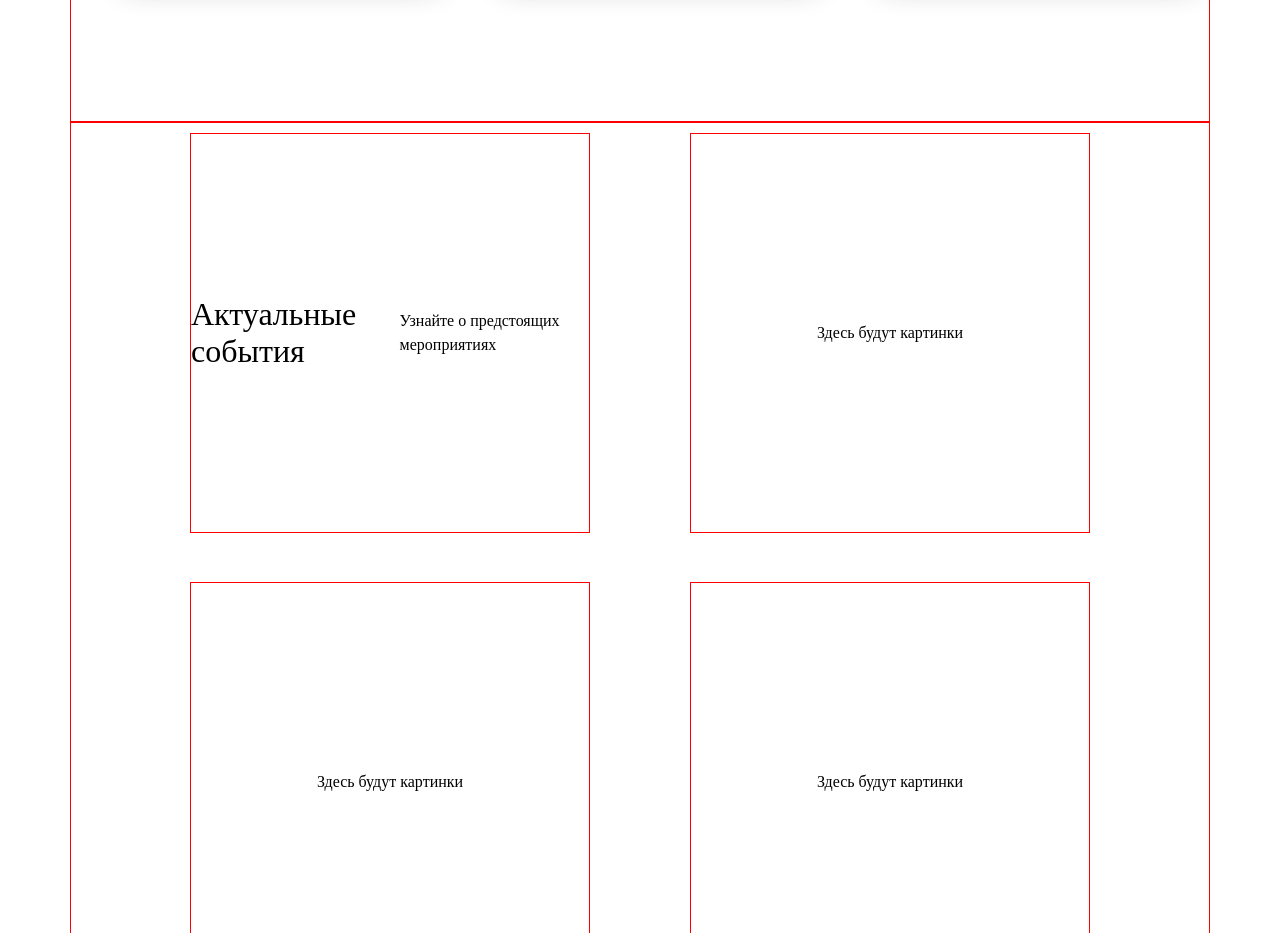
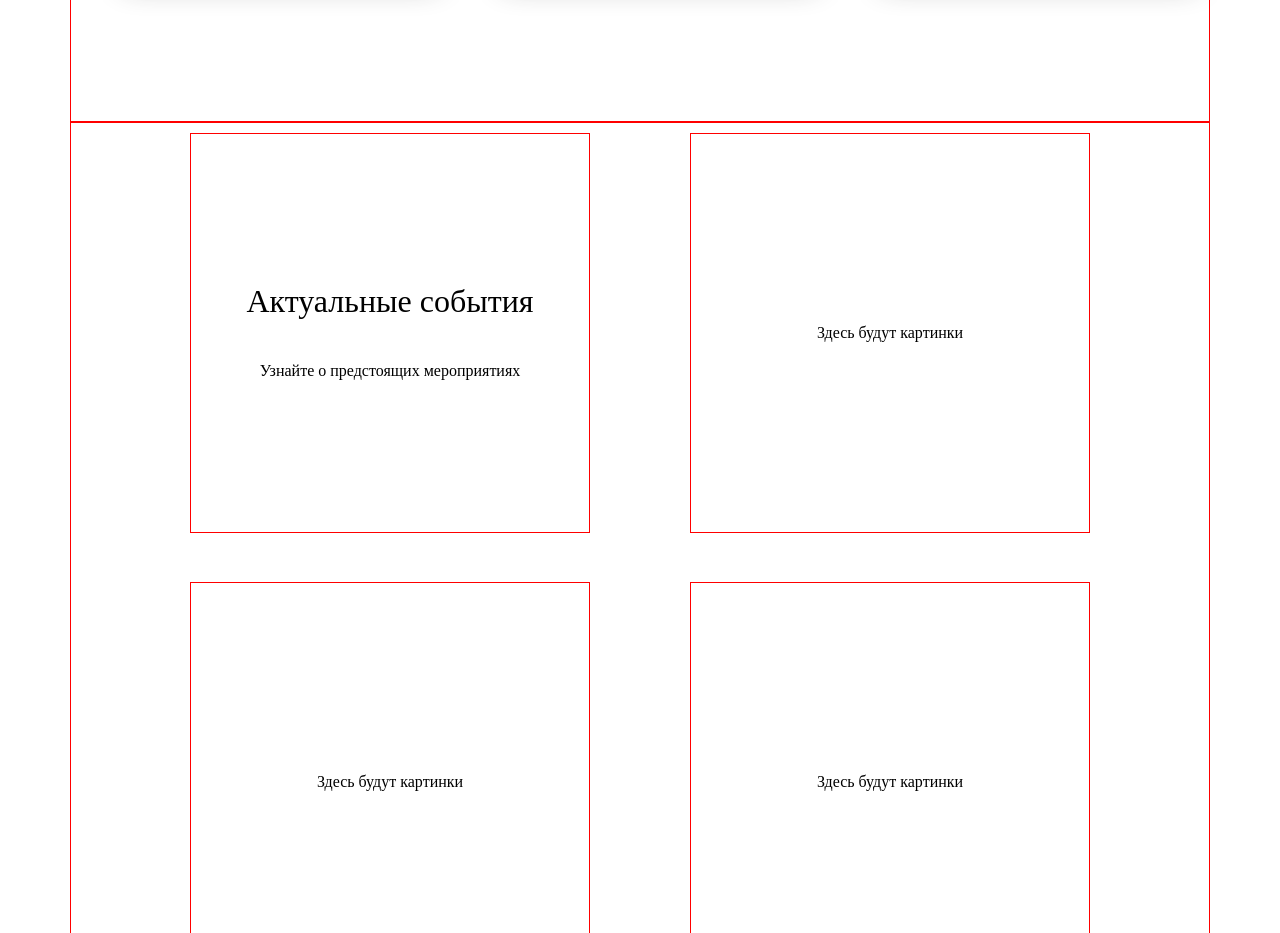
Before and after one commit to magomedov-m/trade-union-hub, a Next.js app: page / in a window 1280 px wide. Shown: the part 1880-2813 px from the top of the page. Built offline with nearby package versions, Linux system fonts and the light colour scheme; what @mui/material-nextjs would draw is missing.

Commit message:
добавил стилей для одного конкретного блока в списке

```diff
--- a/src/components/Events/EventsContainer.jsx
+++ b/src/components/Events/EventsContainer.jsx
@@ -5,7 +5,7 @@ export default function EventsContainer() {
   return (
     <div className={styles.content}>
         <div className={styles.eventsContainer}>
-            <div className={styles.eventsItem}>
+            <div className={`${styles.eventsItem} ${styles.eventsTitle}`}>
             <h1>Актуальные события</h1>
             <p>Узнайте о предстоящих мероприятиях</p>
         </div>
--- a/src/components/Events/EventsContainer.module.scss
+++ b/src/components/Events/EventsContainer.module.scss
@@ -22,3 +22,9 @@
     width: 400px;
     height: 400px;
 }
+
+.eventsTitle {
+    flex-direction: column;
+    padding: 130px 0;
+    justify-content: space-around;
+}
```
